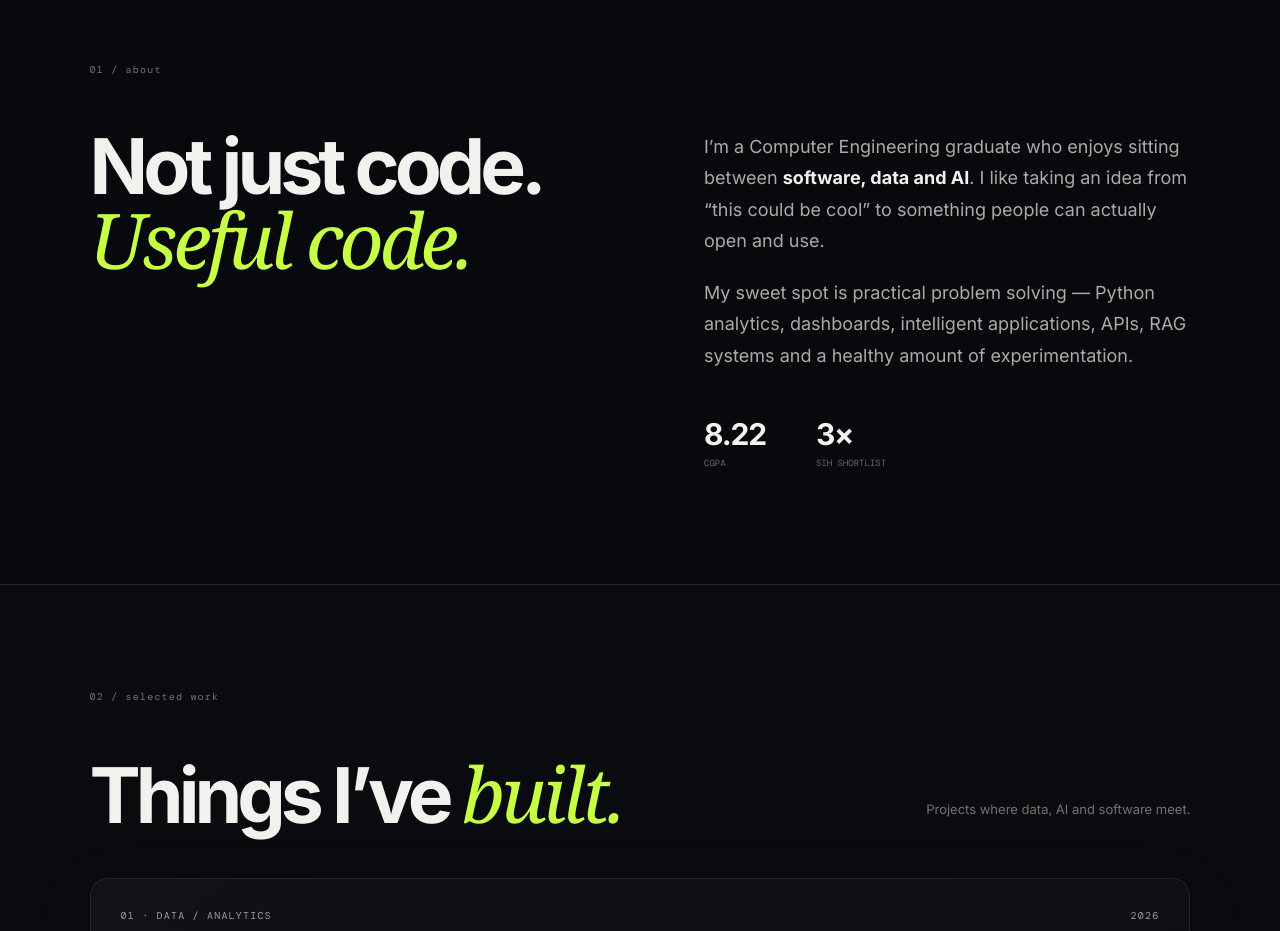
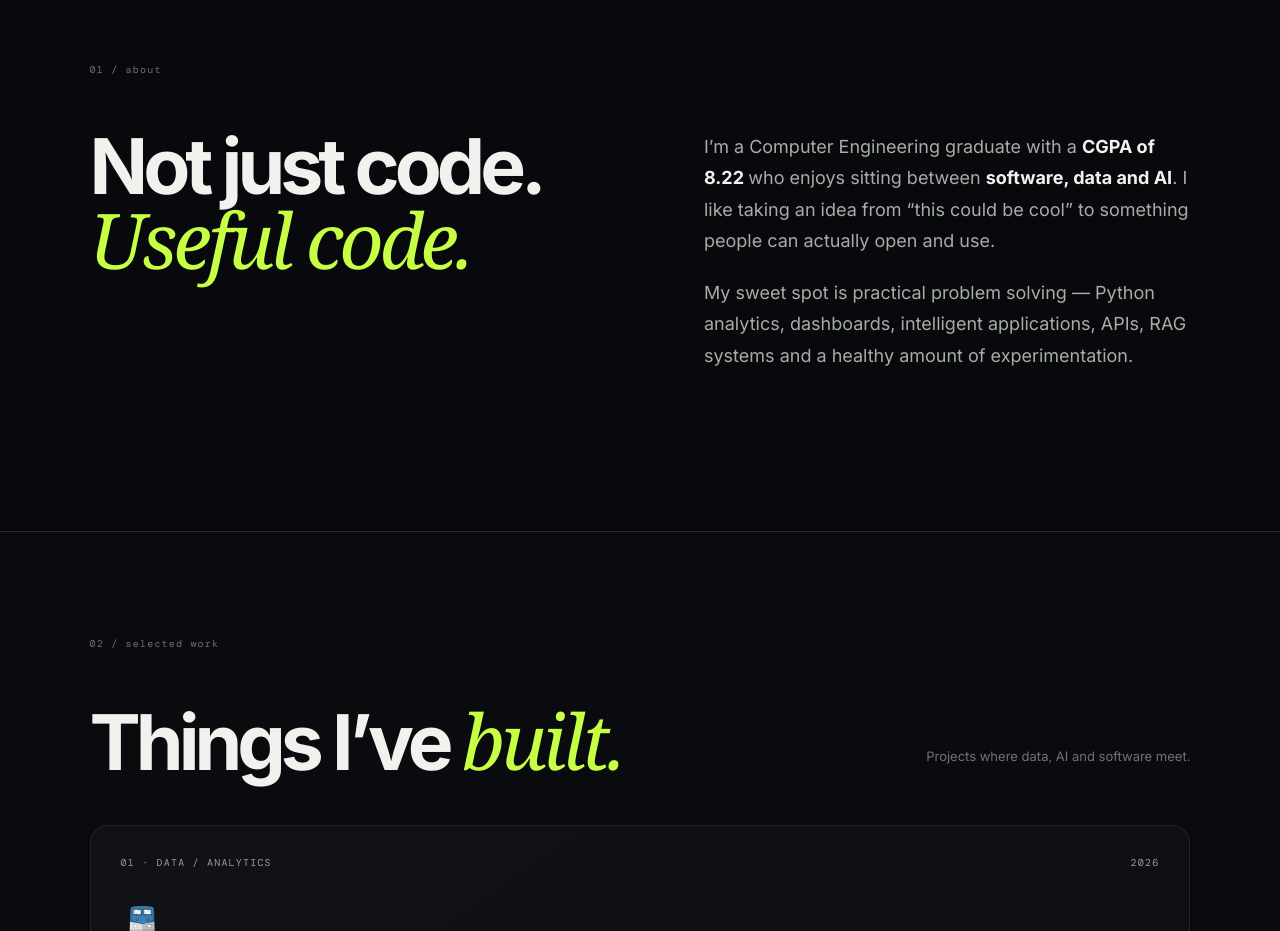
Before and after one commit to VedantPadwal04/VedantPadwal-Portfolio, a plain HTML site: page index.html in a window 1280 px wide. Shown: the part 940-1871 px from the top of the page. Drawn offline with nearby package versions, Linux system fonts and the light colour scheme.

Commit message:
Update about section with CGPA information

```diff
--- a/index.html
+++ b/index.html
@@ -61,9 +61,9 @@
       <div class="about-grid">
         <div><h2>Not just code.<br><em>Useful code.</em></h2></div>
         <div class="about-text">
-          <p>I’m a Computer Engineering graduate who enjoys sitting between <strong>software, data and AI</strong>. I like taking an idea from “this could be cool” to something people can actually open and use.</p>
+          <p>I’m a Computer Engineering graduate with a <strong> CGPA of 8.22 </strong> who enjoys sitting between <strong>software, data and AI</strong>. I like taking an idea from “this could be cool” to something people can actually open and use.</p>
           <p>My sweet spot is practical problem solving — Python analytics, dashboards, intelligent applications, APIs, RAG systems and a healthy amount of experimentation.</p>
-          <div class="mini-stats"><div><strong>8.22</strong><span>CGPA</span></div><div><strong>3×</strong><span>SIH shortlist</span></div></div>
+          <div class="mini-stats">
         </div>
       </div>
     </section>
```
